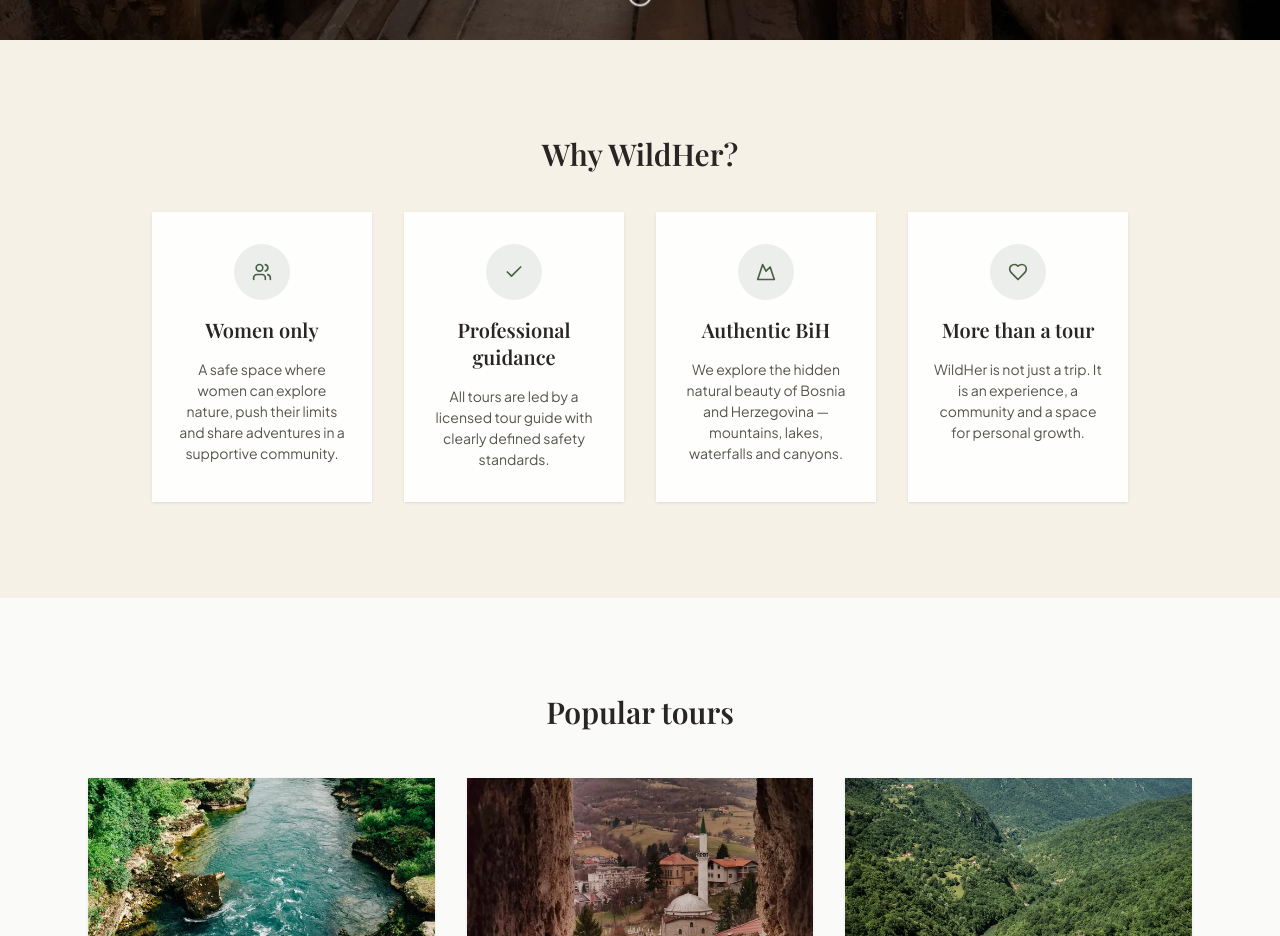
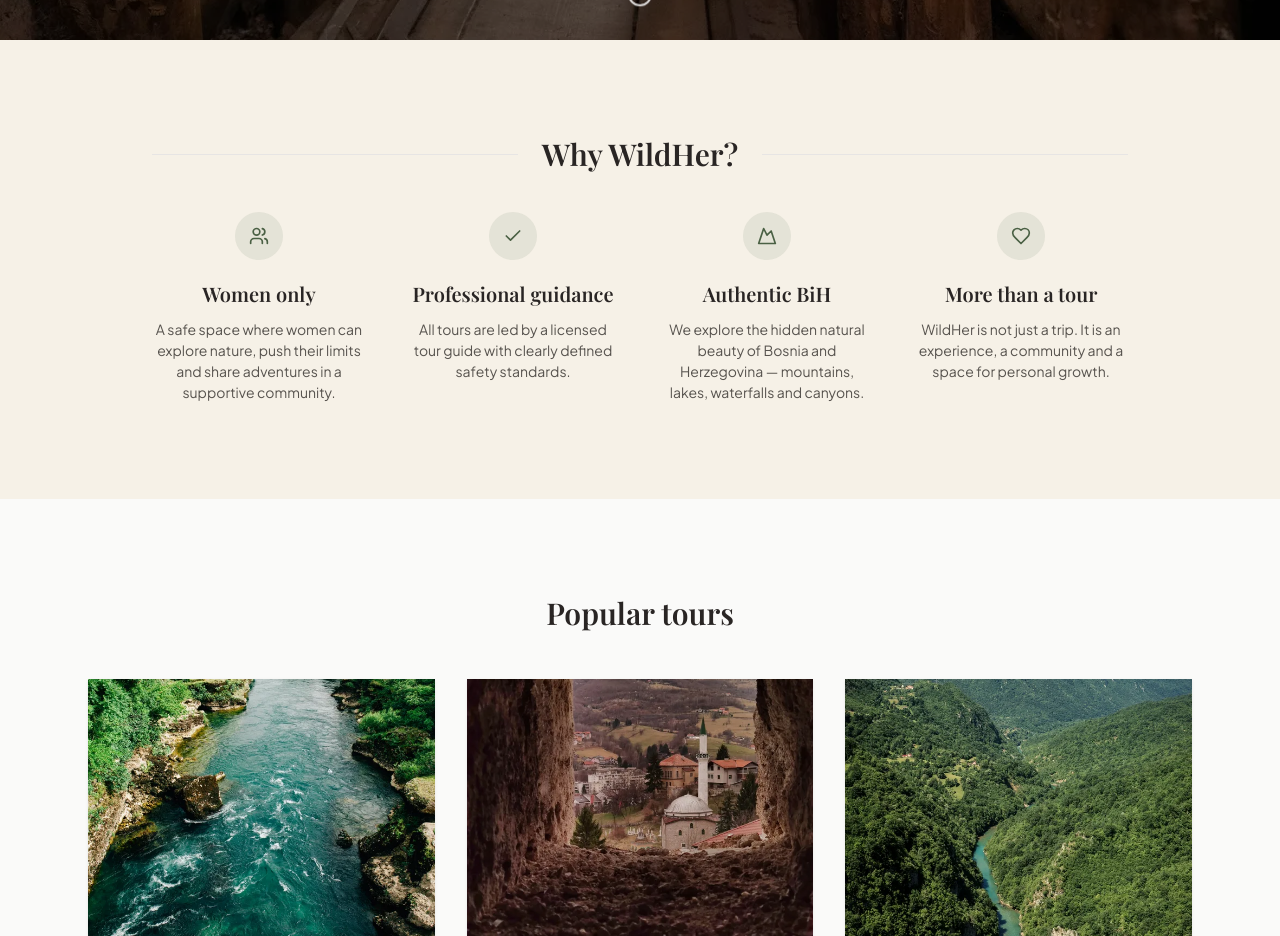
Before and after one commit to jasnez/wildher-adventures, a Next.js app: page /en in a window 1280 px wide. Shown: the part 840-1776 px from the top of the page. Built offline with nearby package versions, Linux system fonts and the light colour scheme.

Commit message:
style(home): make 'Zašto WildHer' icons inline without visible cards
Made-with: Cursor

```diff
--- a/app/[locale]/page.js
+++ b/app/[locale]/page.js
@@ -101,24 +101,28 @@ export default async function HomePage({ params }) {
       {/* 2. ZAŠTO WILDHER */}
       <section className="bg-[#f6f1e7] py-16 md:py-24">
         <div className="mx-auto max-w-5xl px-4 md:px-6">
-          <div className="mb-10 text-center">
-            <h2 className="font-display text-h1 md:text-3xl font-semibold text-wildher-text">
+          {/* Naslov sa tankim linijama lijevo/desno */}
+          <div className="mb-10 flex items-center gap-6">
+            <span className="hidden flex-1 border-t border-neutral-200 md:block" />
+            <h2 className="font-display text-h1 md:text-3xl font-semibold text-wildher-text text-center">
               {t("whyTitle")}
             </h2>
+            <span className="hidden flex-1 border-t border-neutral-200 md:block" />
           </div>
-          <div className="grid gap-8 sm:grid-cols-2 lg:grid-cols-4">
+
+          <div className="grid gap-10 sm:grid-cols-2 lg:grid-cols-4">
             {whyBlocks.map(({ titleKey, textKey, icon }) => (
               <div
                 key={titleKey}
-                className="flex flex-col items-center gap-4 rounded-radius-card bg-white/90 px-6 py-8 text-center shadow-card hover:shadow-card-hover transition-shadow"
+                className="flex flex-col items-center text-center gap-3"
               >
-                <div className="flex h-14 w-14 items-center justify-center rounded-full bg-brand-primary-green/10 text-brand-primary-green">
-                  <Icon name={icon} size={28} />
+                <div className="mb-2 inline-flex h-12 w-12 items-center justify-center rounded-full bg-brand-primary-green/10 text-brand-primary-green">
+                  <Icon name={icon} size={26} />
                 </div>
                 <h3 className="font-display text-h3 font-semibold text-wildher-text">
                   {t(titleKey)}
                 </h3>
-                <p className="text-small text-wildher-text-muted">
+                <p className="text-small text-wildher-text-muted max-w-[14rem]">
                   {t(textKey)}
                 </p>
               </div>
```
